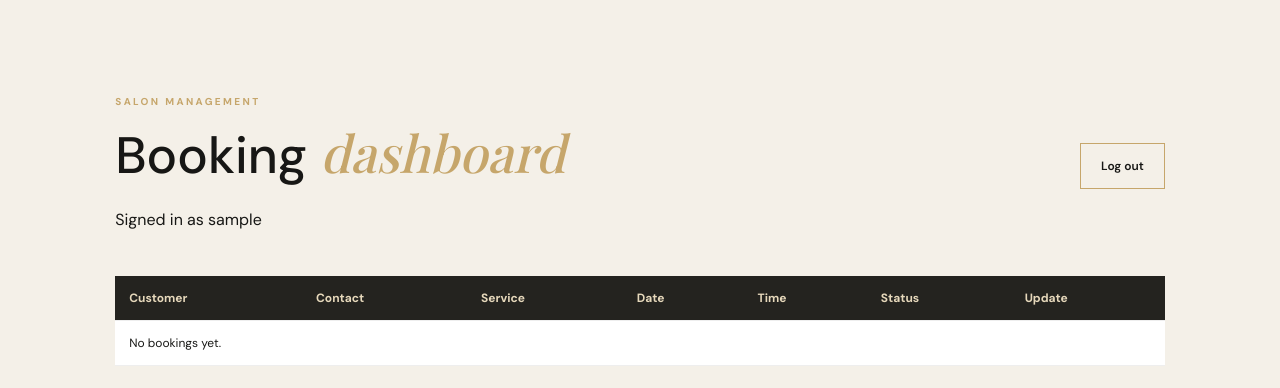
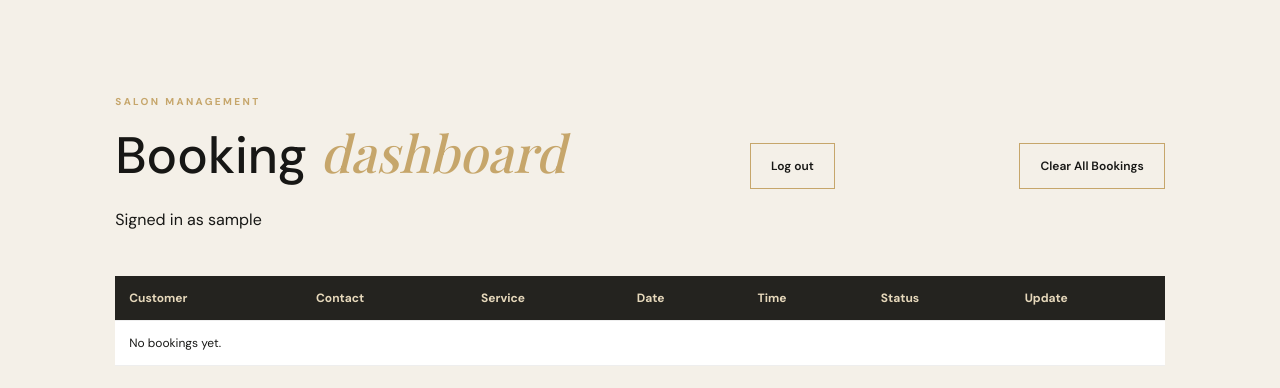
Before and after one commit to acchajii/premium_studio_salon, a Flask app: page /admin in a window 1280 px wide. Shown: the part 76-464 px from the top of the page. Run offline with Flask 3, Linux system fonts and the light colour scheme; the visitor is signed in with stand-in values (Sample User, id 1); data that the repository does not hold is empty; some web fonts are replaced.

Commit message:
Update dashboard.html

```diff
--- a/templates/dashboard.html
+++ b/templates/dashboard.html
@@ -1,3 +1,7 @@
 {% extends "base.html" %}{% block title %}Admin Dashboard · {{ salon.name }}{% endblock %}
-{% block content %}<main class="section dashboard"><div class="dashboard-head"><div><p class="eyebrow">SALON MANAGEMENT</p><h2>Booking <em>dashboard</em></h2><p>Signed in as {{ session.admin_username }}</p></div><form method="post" action="{{ url_for('admin_logout') }}"><button class="button outline">Log out</button></form></div>
+{% block content %}<main class="section dashboard"><div class="dashboard-head"><div><p class="eyebrow">SALON MANAGEMENT</p><h2>Booking <em>dashboard</em></h2><p>Signed in as {{ session.admin_username }}</p></div><form method="post" action="{{ url_for('admin_logout') }}"><button class="button outline">Log out</button></form>
+<form method="post" action="{{ url_for('clear_bookings') }}"
+      onsubmit="return confirm('Are you sure? This will permanently delete ALL bookings.');">
+    <button class="button outline">Clear All Bookings</button>
+</form></div>
 <div class="table-wrap"><table><thead><tr><th>Customer</th><th>Contact</th><th>Service</th><th>Date</th><th>Time</th><th>Status</th><th>Update</th></tr></thead><tbody>{% for b in bookings %}<tr><td>{{ b.customer_name }}</td><td>{{ b.phone }}</td><td>{{ b.service }}</td><td>{{ b.appointment_date }}</td><td>{{ b.appointment_time }}</td><td><span class="status">{{ b.status }}</span></td><td><div class="actions">{% for action,label in [('confirm','Confirm'),('reject','Reject'),('complete','Complete')] %}<form method="post" action="{{ url_for('update_booking', booking_id=b.id, action=action) }}"><button class="mini">{{ label }}</button></form>{% endfor %}</div></td></tr>{% else %}<tr><td colspan="7">No bookings yet.</td></tr>{% endfor %}</tbody></table></div></main>{% endblock %}
```
